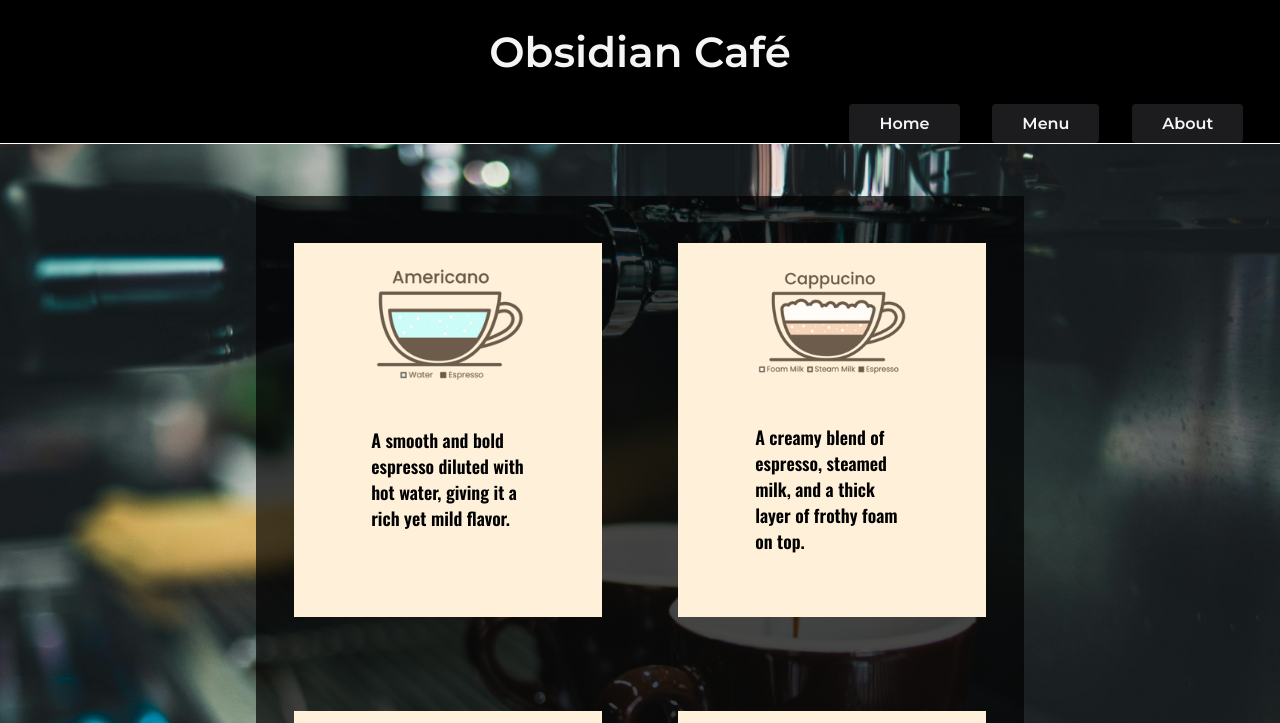
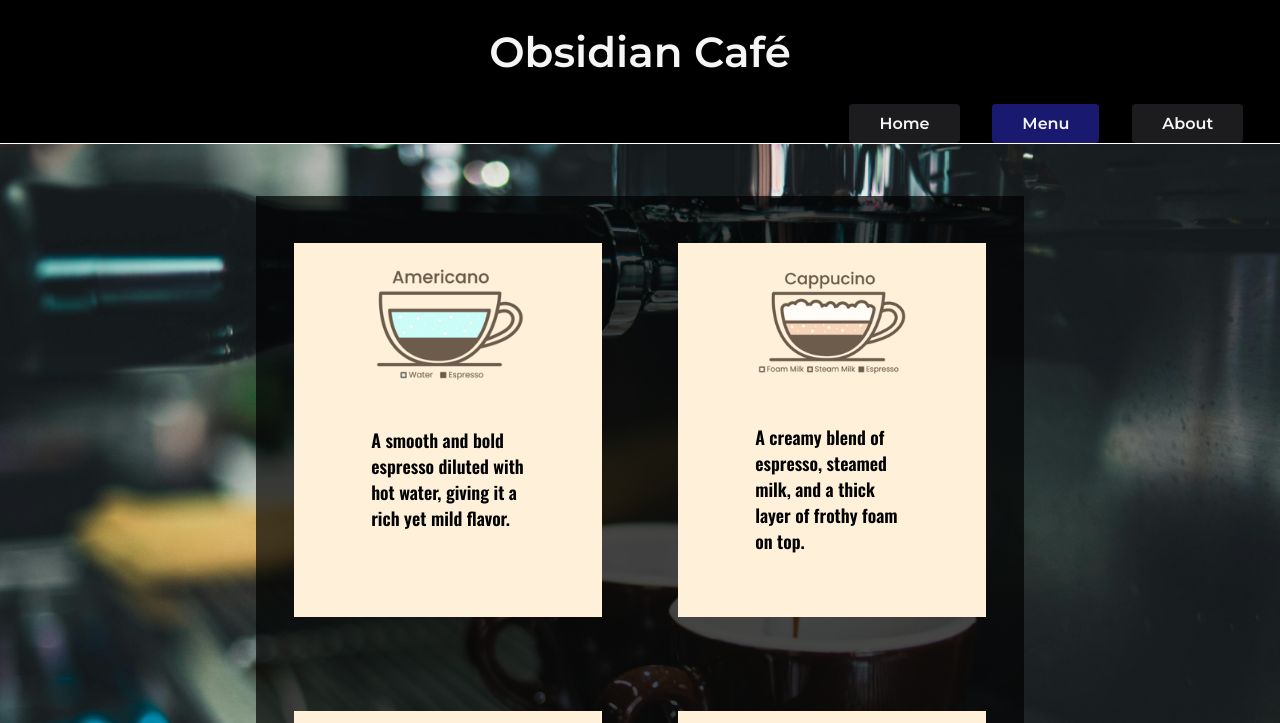
Before and after one commit to vasubhrdwj/Restaurant-Page, a website built with webpack: page src/template.html in a window 1280 px wide. Both pictures are taken after a click on the button "Menu". Shown: the top 723 px of the page. Built offline with nearby package versions, Linux system fonts and the light colour scheme.

Commit message:
Added a highlight over active tab

```diff
--- a/src/style.css
+++ b/src/style.css
@@ -61,6 +61,10 @@ nav > button {
 
 button:hover {
   background-color: rgba(40, 40, 43, 1);
+}
+
+button:focus {
+  background-color: rgba(25, 25, 112, 1);
 }
 
 #content {
```
